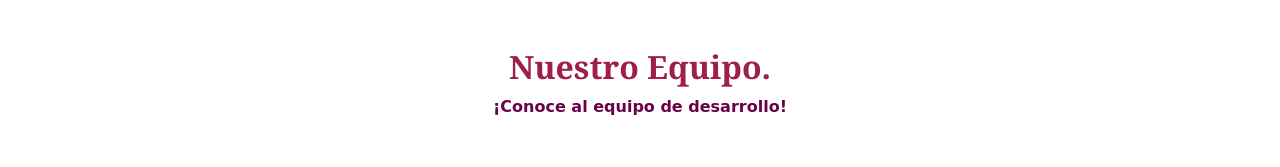
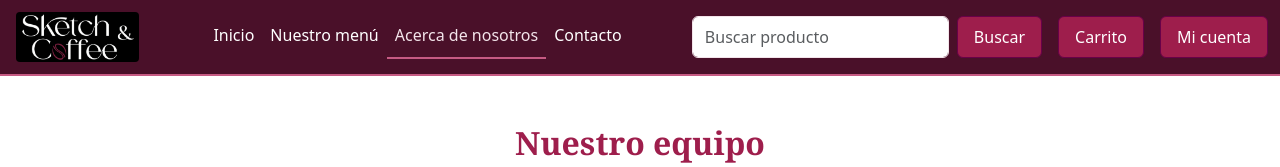
Before and after one commit to Zeth-DG/sketch-and-coffee, a plain HTML site: page acerca_de_nosotros.html in a window 1280 px wide. Shown: the top 167 px of the page. Drawn offline with nearby package versions, Linux system fonts and the light colour scheme; a web font is replaced by a local one.

Commit message:
se mueve el header a un archivo independiente, se manda a llamar con un js

```diff
--- a/acerca_de_nosotros.html
+++ b/acerca_de_nosotros.html
@@ -14,10 +14,15 @@
 
 <body class="bg-white"> <!--Fondo blanco de bootstrap-->
 
+  <!--HEADER-->
+  <header id="header-global">
+
+  </header> <!--cargar del archivo general header.js-->
+
   <main class="container my-5">
 
     <header class="text-center mb-5">
-      <h1 class="titulo-seccion-acercade">Nuestro Equipo.</h1>
+      <h1 class="titulo-seccion-acercade">Nuestro equipo</h1>
       <p class="subtitulo-seccion-acercade">¡Conoce al equipo de desarrollo!</p>
     </header>
 
@@ -239,9 +244,8 @@
   </main>
 
   <!--Script-->
-  <script src="https://cdn.jsdelivr.net/npm/bootstrap@5.3.8/dist/js/bootstrap.bundle.min.js"
-    integrity="sha384-FKyoEForCGlyvwx9Hj09JcYn3nv7wiPVlz7YYwJrWVcXK/BmnVDxM+D2scQbITxI"
-    crossorigin="anonymous"></script>
+  <script src="https://cdn.jsdelivr.net/npm/bootstrap@5.3.8/dist/js/bootstrap.bundle.min.js" integrity="sha384-FKyoEForCGlyvwx9Hj09JcYn3nv7wiPVlz7YYwJrWVcXK/BmnVDxM+D2scQbITxI" crossorigin="anonymous"></script>
+  <script src="./js/main.js" type="module"></script>
 </body>
 
 </html>
--- /dev/null
+++ b/componentes/header.html
@@ -0,0 +1,35 @@
+    <nav class="navbar navbar-expand-lg navbar-centrada">
+        <div class="container-fluid">
+            <a class="navbar-brand" href="../index.html"><img src="../imagenes/logo/logo-fondo-negro.jpg" alt="logo sketch and coffee" class="brand-logo" style="height: 50px; width: auto;"></a>
+            <button class="navbar-toggler" type="button" data-bs-toggle="collapse" data-bs-target="#navbarSupportedContent" aria-controls="navbarSupportedContent" aria-expanded="false" aria-label="Toggle navigation">
+                <span class="navbar-toggler-icon"></span>
+            </button>
+
+            <div class="collapse navbar-collapse" id="navbarSupportedContent">
+                <ul class="navbar-nav mb-2 mb-lg-0">
+                    <li class="nav-item">
+                        <a class="nav-link active" aria-current="page" href="../index.html">Inicio</a>
+                    </li>
+                    <li class="nav-item">
+                        <a class="nav-link" href="#">Nuestro menú</a>
+                    </li>
+                    <li class="nav-item">
+                        <a class="nav-link" href="../acerca_de_nosotros.html">Acerca de nosotros</a>
+                    </li>
+                    <li class="nav-item">
+                        <a class="nav-link" href="#">Contacto</a>
+                    </li>
+                </ul>
+                <div class="d-flex gap-3 align-items-center">
+                    <form class="d-flex" role="search">
+                        <input class="form-control me-2" type="search" placeholder="Buscar producto" aria-label="Search"/>
+                        <button class="btn" type="submit">Buscar</button>
+                    </form>
+
+                    <!--<button id="btnCambiarIdioma" class="btn" type="button">Idioma</button>-->
+                    <button id="btnVerCarrito" class="btn" type="button">Carrito</button>
+                    <button id="btnCuenta" class="btn" type="button">Mi cuenta</button>
+                </div>
+            </div>
+        </div>
+    </nav>
--- a/css/styles.css
+++ b/css/styles.css
@@ -220,7 +220,7 @@ img { max-width: 100%; height: auto; }
   padding: 0.5rem 1rem;
   font-family: var(--fuente-cuerpo);
   font-size: var(--tamano-boton);
-  font-weight: var(--peso-seminegrita);
+  font-weight: var(--peso-regular);
   white-space: nowrap;
   transition: background-color var(--transicion),
               color var(--transicion),
--- /dev/null
+++ b/js/header.js
@@ -0,0 +1,41 @@
+export async function cargarHeader() {
+  const contenedorHeader = document.querySelector("#header-global");
+
+  if (!contenedorHeader) {
+    return;
+  }
+
+  try {
+    const respuesta = await fetch("./componentes/header.html");
+
+    if (!respuesta.ok) {
+      throw new Error("No se pudo cargar el header.");
+    }
+
+    const headerHTML = await respuesta.text();
+
+    contenedorHeader.innerHTML = headerHTML;
+
+    marcarEnlaceActivo();
+  } catch (error) {
+    console.error("Error al cargar el header:", error);
+  }
+}
+
+export function marcarEnlaceActivo() {
+  const paginaActual = window.location.pathname.split("/").pop() || "index.html";
+
+  const enlaces = document.querySelectorAll("#header-global .nav-link");
+
+  enlaces.forEach((enlace) => {
+    const destino = enlace.getAttribute("href").split("/").pop();
+
+    enlace.classList.remove("active");
+    enlace.removeAttribute("aria-current");
+
+    if (destino === paginaActual) {
+      enlace.classList.add("active");
+      enlace.setAttribute("aria-current", "page");
+    }
+  });
+}
--- a/js/main.js
+++ b/js/main.js
@@ -0,0 +1,3 @@
+import { cargarHeader } from "./header.js"
+
+cargarHeader();
```
Also changed, not shown: index.html (+3 -36 lines).
